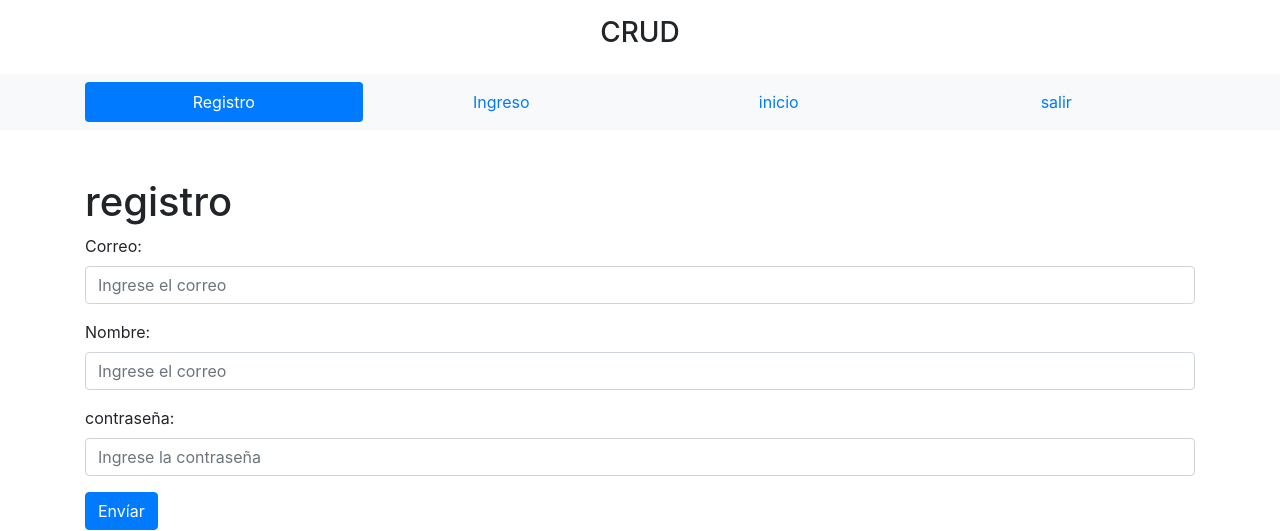
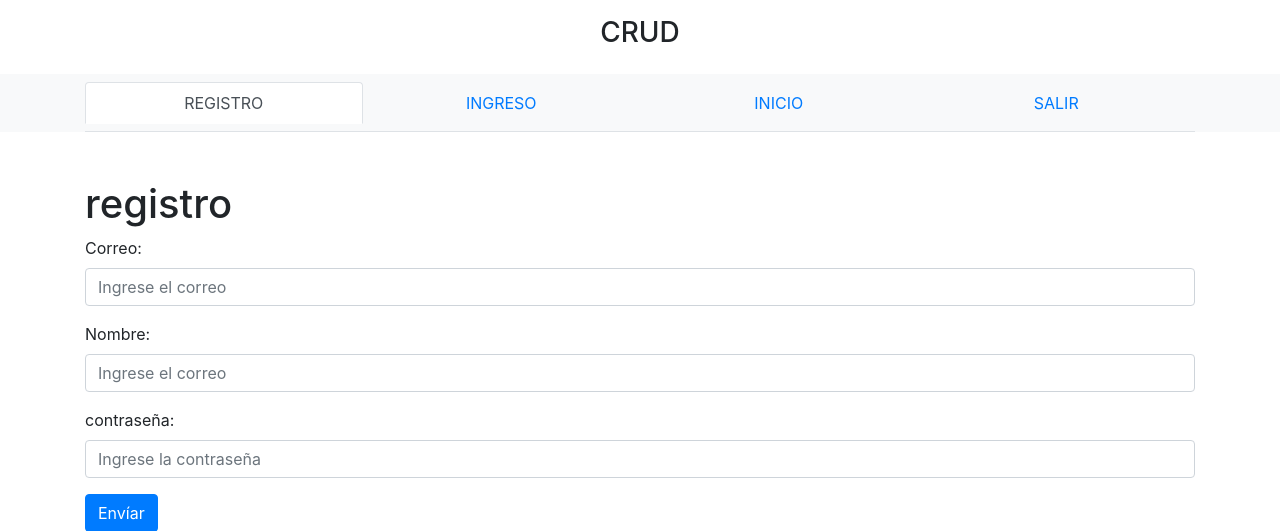
Before and after one commit to Andresramires17/CRUDPHP, a PHP site: page / in a window 1280 px wide. Shown: the top 531 px of the page. Run offline with PHP 8.4, Linux system fonts and the light colour scheme; some libraries are stand-ins or nearby versions.

Commit message:
Upd Plantilla

```diff
--- a/src/MVC/vistas/plantilla.php
+++ b/src/MVC/vistas/plantilla.php
@@ -51,78 +51,19 @@
     *********************************-->
     <div class="container-fluid bg-light">
         <div class="container">
-            <ul class="nav nav-justified py-2 nav-pills">
-
-                <?php if (isset($_GET["pagina"])) : ?>
-
-                    <?php if (isset($_GET["pagina"]) == "registro") : ?>
-
+            <ul class="nav nav-justified py-2 nav-tabs">
                 <li class="nav-item">
-                            <a class="nav-link active" href="index.php?pagina=registro">Registro</a>
-                        </li>
-
-                    <?php else : ?>
-
-                        <li class="nav-item">
-                            <a class="nav-link" href="index.php?pagina=registro">Registro</a>
-                        </li>
-
-                    <?php endif ?>
-                    <?php if (isset($_GET["pagina"]) == "ingreso") : ?>
-
-                        <li class="nav-item">
-                            <a class="nav-link active" href="index.php?pagina=ingreso">Ingreso</a>
-                        </li>
-
-                    <?php else : ?>
-
-                        <li class="nav-item">
-                            <a class="nav-link" href="index.php?pagina=ingreso">Ingreso</a>
-                        </li>
-
-                    <?php endif ?>
-                    <?php if (isset($_GET["pagina"]) == "inicio") : ?>
-
-                        <li class="nav-item">
-                            <a class="nav-link active" href="index.php?pagina=inicio">Inicio</a>
-                        </li>
-
-                    <?php else : ?>
-
-                        <li class="nav-item">
-                            <a class="nav-link" href="index.php?pagina=inicio">Inicio</a>
-                        </li>
-
-                    <?php endif ?>
-                    <?php if (isset($_GET["pagina"]) == "salir") : ?>
-
-                        <li class="nav-item">
-                            <a class="nav-link active" href="index.php?pagina=salir">Salir</a>
-                        </li>
-
-                    <?php else : ?>
-
-                        <li class="nav-item">
-                            <a class="nav-link" href="index.php?pagina=salir">Salir</a>
-                        </li>
-
-                    <?php endif ?>
-                <?php else : ?>
-                    <li class="nav-item">
-                        <a class="nav-link active" href="index.php?pagina=registro">Registro</a>
+                    <a class="nav-link active" href="index.php?pagina=registro">REGISTRO</a>
                 </li>
                 <li class="nav-item">
-                        <a class="nav-link" href="index.php?pagina=ingreso">Ingreso</a>
+                    <a class="nav-link" href="index.php?pagina=ingreso">INGRESO</a>
                 </li>
                 <li class="nav-item">
-                        <a class="nav-link" href="index.php?pagina=inicio">inicio</a>
+                    <a class="nav-link" href="index.php?pagina=inicio">INICIO</a>
                 </li>
                 <li class="nav-item">
-                        <a class="nav-link" href="index.php?pagina=salir">salir</a>
+                    <a class="nav-link" href="index.php?pagina=salir">SALIR</a>
                 </li>
-
-                <?php endif ?>
-
             </ul>
         </div>
     </div>
@@ -145,8 +86,8 @@
 
                         include "paginas/" . $_GET["pagina"] . ".php";
                     }
+            }else{
 
-            }else {
                 include "paginas/registro.php";
             }
 
```
Also changed, not shown: src/MVC/vistas/paginas/ingreso.php (+1 -16 lines). Lines whose indentation alone changed are shown as unchanged.
